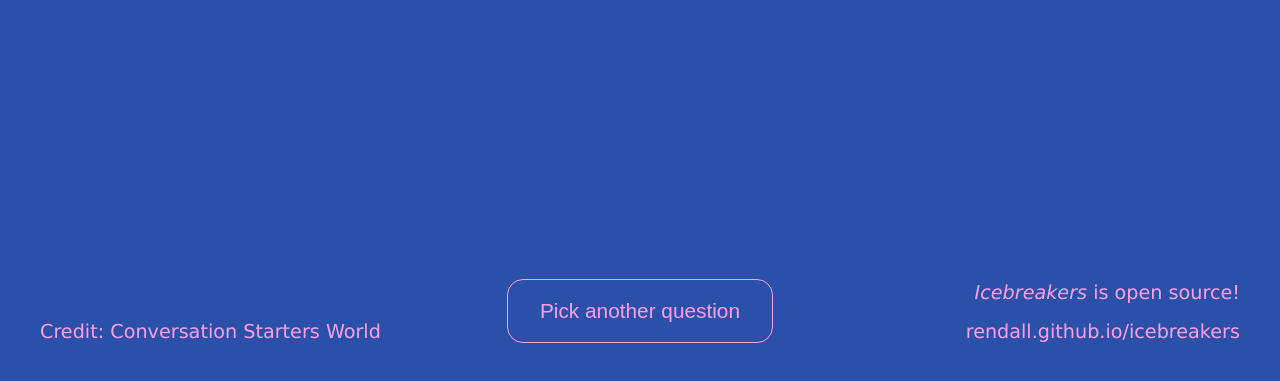
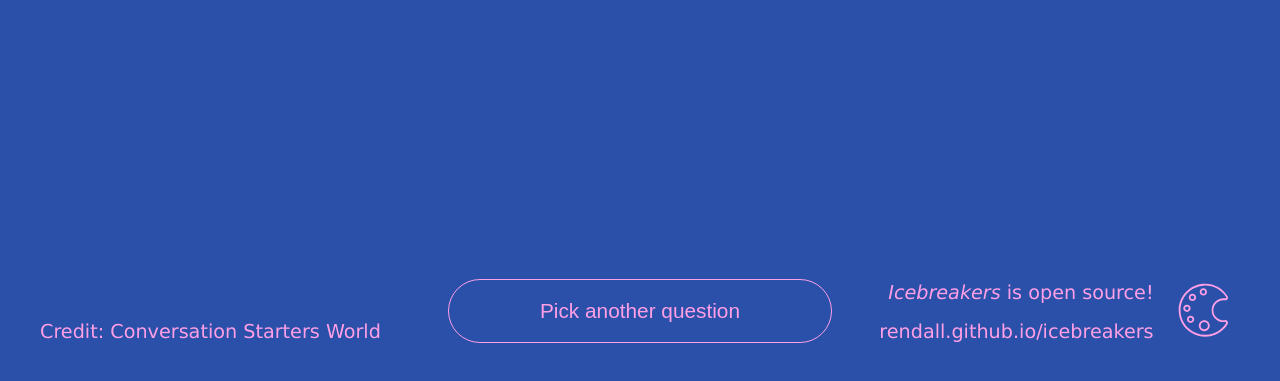
Before and after one commit to rendall/icebreakers, a website built with webpack: page src/index.html in a window 1280 px wide. Shown: the part 433-814 px from the top of the page. Built offline with nearby package versions, Linux system fonts and the light colour scheme; a web font is replaced by a local one.

Commit message:
Add theme-change button

```diff
--- a/src/index.html
+++ b/src/index.html
@@ -1,5 +1,5 @@
 <!DOCTYPE html>
-<html>
+<html class="default-theme">
 
 <head>
   <meta charset="utf-8" />
@@ -7,10 +7,16 @@
   <style>
     @import url('https://fonts.googleapis.com/css2?family=Rammetto+One&display=swap');
 
-    :root {
+    .default-theme:root {
       --main-bg-color: #2B50AA;
       --main-text-color: #FF9FE5;
-      --dark-color: #FF9FE5;
+      --highlight-color: #FF9FE5;
+    }
+
+    .bland-theme:root {
+      --main-bg-color: #E3E7AF;
+      --main-text-color: #035E7B;
+      --highlight-color: #035E7B;
     }
 
     body {
@@ -21,6 +27,7 @@
       flex-direction: column;
       display: flex;
       min-height: 100vh;
+      transition: background-color 0.75s ease;
     }
 
     main {
@@ -36,6 +43,24 @@
       padding: 2rem;
     }
 
+    footer>* {
+      align-items: flex-end;
+      display: flex;
+      justify-content: center;
+      width: 24rem;
+    }
+
+    footer>*:first-child {
+      text-align: left;
+      justify-content: left;
+    }
+
+    footer>*:last-child {
+      text-align: right;
+      justify-content: right;
+    }
+
+
     h2#question-display {
       font-size: 4rem;
       margin-left: auto;
@@ -46,32 +71,38 @@
     }
 
     button#reload-button {
-      background-color: var(--main-bg-color);
-      border-radius: 1rem;
-      border: 1px solid var(--dark-color);
-      bottom: 2rem;
-      color: var(--dark-color);
-      cursor: pointer;
+      border: 1px solid var(--highlight-color);
       font-family: arial;
       font-size: 1.3rem;
       padding: 1.2rem 2rem;
+    }
+
+    button#change-theme-button {
+      border: none;
+      margin-left: 1rem;
+      width: 4.4rem;
+    }
+
+    button {
+      border-radius: 2.2rem;
+      appearance: none;
+      background: transparent;
+      color: var(--highlight-color);
+      cursor: pointer;
+      fill: var(--highlight-color);
       transition: background-color 0.1s ease;
     }
 
-    button#reload-button:hover {
-      background-color: var(--dark-color);
+    button:hover {
+      background-color: var(--highlight-color);
       color: var(--main-bg-color);
+      fill: var(--main-bg-color);
     }
 
     ul {
       list-style-type: none;
       margin: 0;
-      width: 24rem;
       padding: 0;
-    }
-
-    ul:last-child {
-      text-align: right;
     }
 
     li {
@@ -79,7 +110,7 @@
     }
 
     a {
-      color: var(--dark-color);
+      color: var(--highlight-color);
       text-decoration: none;
     }
 
@@ -106,6 +137,7 @@
       </li>
     </ul>
     <button id="reload-button">Pick another question</button>
+    <div>
       <ul>
         <li>
           <a href="https://github.com/rendall/icebreakers#readme"><em>Icebreakers</em> is open source!</a>
@@ -114,6 +146,25 @@
           <a href="https://rendall.github.io/icebreakers">rendall.github.io/icebreakers</a>
         </li>
       </ul>
+      <button id="change-theme-button" title="Change color theme" aria-label="Change color theme"><svg xmlns="http://www.w3.org/2000/svg"
+          xmlns:xlink="http://www.w3.org/1999/xlink" version="1.1" x="0px" y="0px" viewBox="0 0 64 64"
+          enable-background="new 0 0 64 64" xml:space="preserve">
+          <g>
+            <path
+              d="M32,61c-7.8,0-15.2-3.1-20.7-8.7c-5.5-5.6-8.5-13-8.3-20.8C3.2,16.5,15.2,4,30.2,3.1c10.8-0.7,20.7,4.5,26.4,13.5   c0.6,0.9,0.6,2,0.1,3c-0.6,1.1-1.8,1.7-3.1,1.5C53,21,52.5,21,52,21c-5.9,0-10.8,4.8-11,10.6c-0.1,3,1,5.9,3.1,8   C46.2,41.8,49,43,52,43c0.5,0,1,0,1.5-0.1c1.3-0.2,2.5,0.4,3.1,1.5c0.5,1,0.5,2.1-0.1,3C51.2,55.9,42,61,32,61z M32,5   c-0.6,0-1.1,0-1.7,0.1C16.3,5.9,5.2,17.6,5,31.6c-0.1,7.3,2.6,14.2,7.8,19.4C17.9,56.1,24.7,59,32,59c9.3,0,17.9-4.7,22.8-12.6   c0.3-0.4,0.1-0.8,0-1c-0.2-0.3-0.6-0.6-1.1-0.5C53.2,45,52.6,45,52,45c-3.6,0-6.9-1.4-9.3-4c-2.5-2.6-3.8-5.9-3.6-9.5   c0.2-6.9,6-12.5,12.9-12.6l0.1,0c0.6,0,1.2,0,1.8,0.1c0.5,0.1,0.9-0.2,1.1-0.5c0.1-0.2,0.2-0.5,0-0.9C49.9,9.7,41.3,5,32,5z" />
+            <path
+              d="M31,55c-3.3,0-6-2.7-6-6s2.7-6,6-6s6,2.7,6,6S34.3,55,31,55z M31,45c-2.2,0-4,1.8-4,4s1.8,4,4,4s4-1.8,4-4S33.2,45,31,45z" />
+            <path
+              d="M16,46c-2.2,0-4-1.8-4-4s1.8-4,4-4s4,1.8,4,4S18.2,46,16,46z M16,40c-1.1,0-2,0.9-2,2s0.9,2,2,2s2-0.9,2-2S17.1,40,16,40z" />
+            <path
+              d="M12,34c-2.2,0-4-1.8-4-4s1.8-4,4-4s4,1.8,4,4S14.2,34,12,34z M12,28c-1.1,0-2,0.9-2,2s0.9,2,2,2s2-0.9,2-2S13.1,28,12,28z" />
+            <path
+              d="M18,22c-2.2,0-4-1.8-4-4s1.8-4,4-4s4,1.8,4,4S20.2,22,18,22z M18,16c-1.1,0-2,0.9-2,2s0.9,2,2,2s2-0.9,2-2S19.1,16,18,16z" />
+            <path
+              d="M30,16c-2.2,0-4-1.8-4-4s1.8-4,4-4s4,1.8,4,4S32.2,16,30,16z M30,10c-1.1,0-2,0.9-2,2s0.9,2,2,2s2-0.9,2-2S31.1,10,30,10z" />
+          </g>
+        </svg></button>
+    </div>
   </footer>
 </body>
 
--- a/src/index.ts
+++ b/src/index.ts
@@ -66,6 +66,19 @@ const createUI = (
     displayQuestion(questions[index]);
   });
 
+  const themes = ["default-theme", "bland-theme"]
+
+  const changeThemeButton = document.querySelector("#change-theme-button") as HTMLButtonElement;
+  changeThemeButton.addEventListener("click", () => {
+    const html = document.querySelector("html")
+    const currentTheme = html.classList[0]
+    const currentThemeIndex = themes.indexOf(currentTheme)
+    const nextThemeIndex = currentThemeIndex === -1 ? 0 : (currentThemeIndex + 1) % themes.length
+    const nextTheme = themes[nextThemeIndex]
+    html.classList.forEach( theme => html.classList.remove(theme))
+    html.classList.add(nextTheme)
+  })
+
   window.onpopstate = () => {
     const i = window.history.state;
     displayQuestion(questions[i]);
```
Also changed, not shown: 2 other files. Lines whose indentation alone changed are shown as unchanged.
